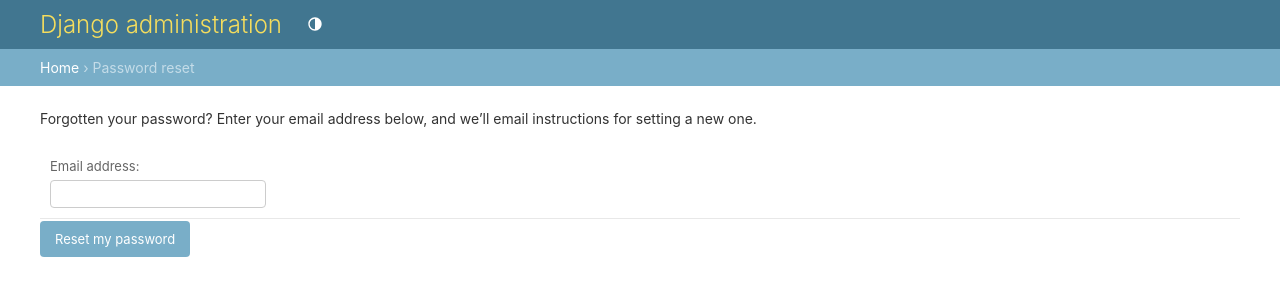
After one commit to aleeiix10/BrowserGameAIA, a Django app: template browserGame/templates/registration/password_reset_form.html in a window 1280 px wide. The commit adds this page. Shown: the top 300 px of the page. Run offline with Django 4.2, Linux system fonts and the light colour scheme; the template is opened without the code that fills it: values that come from a table or form of the project are taken from there, others are empty.

Commit message:
Update Changes after pres

```diff
--- a/browserGame/admin.py
+++ b/browserGame/admin.py
@@ -2,7 +2,7 @@ from django.contrib import admin
 from .models import *
 
 class GlobalOptionsView(admin.ModelAdmin):
-    list_display= ["start_date", "end_date", "last_updated_cron"]
+    list_display= ["start_date", "end_date", "last_updated_cron","time_cron_execute_seconds"]
 
 class PaginadorLog(admin.ModelAdmin):
     list_per_page = 25  # cantidad de items por pagina
@@ -16,11 +16,13 @@ class UserLog(admin.TabularInline):
 
 class UserEvent(admin.TabularInline):
     model= Event
+    readonly_fields = ["action", "user", "timestamp", "success"]
 
 class UserView(admin.ModelAdmin):
     inlines= [UserLog, UserEvent]
     list_per_page= 25
     list_display= ["username", "current_mana", "level"]
+    field_set= ["level","current_mana","current_life","experience"]
 
 # Register your models here.
 admin.site.register(User, UserView)
--- a/browserGame/models.py
+++ b/browserGame/models.py
@@ -29,6 +29,7 @@ class GlobalOption(models.Model):
     start_date = models.DateTimeField()
     end_date = models.DateTimeField()
     last_updated_cron= models.DateTimeField()
+    time_cron_execute_seconds = models.IntegerField()
 
 class Action(models.Model):
     categories = [
--- a/browserGame/templates/base.html
+++ b/browserGame/templates/base.html
@@ -8,6 +8,7 @@
     <link rel="stylesheet" href="{% static 'css/style.css' %}" type="text/css">
     <script src="https://cdn.tailwindcss.com"></script>
     <script src="{% static 'js/script.js' %}"></script>
+    <link rel="stylesheet" href="https://cdnjs.cloudflare.com/ajax/libs/font-awesome/6.4.0/css/all.min.css" integrity="sha512-iecdLmaskl7CVkqkXNQ/ZH/XLlvWZOJyj7Yy7tcenmpD1ypASozpmT/E0iPtmFIB46ZmdtAc9eNBvH0H/ZpiBw==" crossorigin="anonymous" referrerpolicy="no-referrer" />
 </head>
 
 
--- /dev/null
+++ b/browserGame/templates/registration/password_reset_form.html
@@ -0,0 +1,27 @@
+{% extends "admin/base_site.html" %}
+{% load i18n static %}
+
+{% block extrastyle %}{{ block.super }}<link rel="stylesheet" type="text/css" href="{% static "admin/css/forms.css" %}">{% endblock %}
+{% block breadcrumbs %}
+<div class="breadcrumbs">
+<a href="{% url 'admin:index' %}">{% translate 'Home' %}</a>
+&rsaquo; {% translate 'Password reset' %}
+</div>
+{% endblock %}
+
+{% block content %}
+
+<p>{% translate 'Forgotten your password? Enter your email address below, and we’ll email instructions for setting a new one.' %}</p>
+
+<form method="post">{% csrf_token %}
+<fieldset class="module aligned">
+    <div class="form-row field-email">
+        {{ form.email.errors }}
+        <label for="id_email">{% translate 'Email address:' %}</label>
+        {{ form.email }}
+    </div>
+    <input type="submit" value="{% translate 'Reset my password' %}">
+</fieldset>
+</form>
+
+{% endblock %}
```
Also changed, not shown: browserGame/templates/browserGame/profile.html (+11 -13 lines), browserGame/migrations/0001_initial.py, db.sqlite3.
